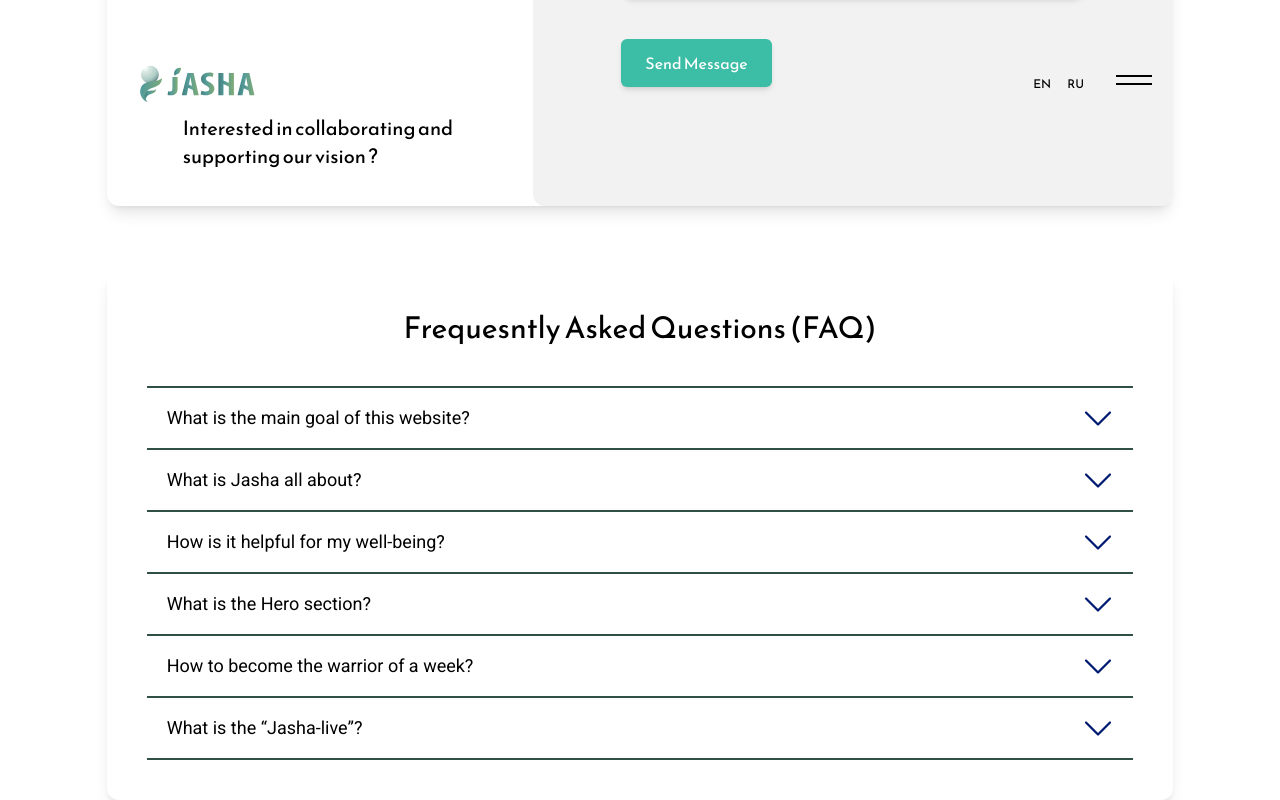
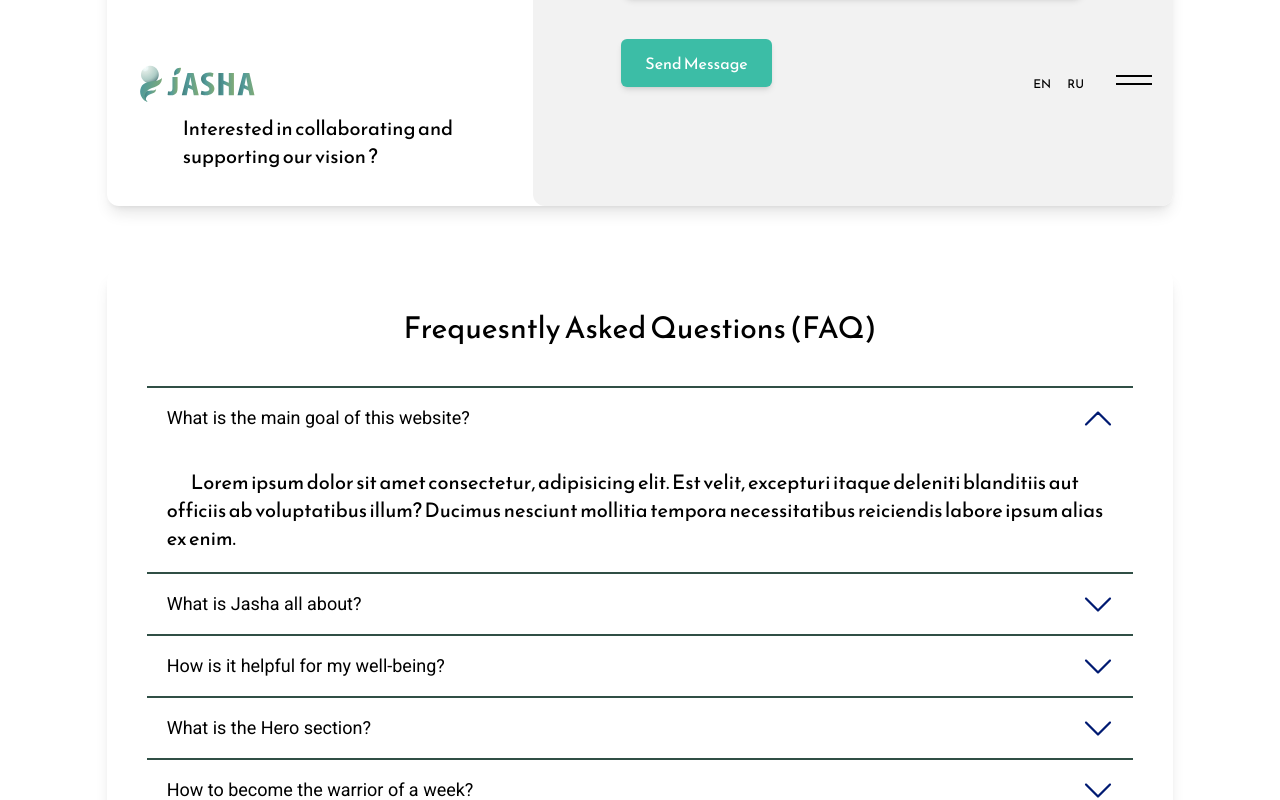
Before and after one commit to AboNazari/JASHA, a React (Create React App) app: page / in a window 1280 px wide. Both pictures are taken after a click on the icon 1098 px from the left and 5096 px from the top of the page. Shown: the part 4678-5478 px from the top of the page. Built offline with nearby package versions, Linux system fonts and the light colour scheme.

Commit message:
FAQ fixed

```diff
--- a/src/components/Question.jsx
+++ b/src/components/Question.jsx
@@ -1,8 +1,14 @@
-import React from "react";
+import React, { useState } from "react";
 import { ReactComponent as Up } from "../icons/Up.svg";
 import { ReactComponent as Down } from "../icons/Down.svg";
 
-const Question = ({ Question, Answer, open, openHandler, id }) => {
+const Question = ({ Question, Answer, id }) => {
+  const [active, setActive] = useState(false);
+
+  const openTab = () => {
+    setActive(!active);
+  };
+
   return (
     <div>
       <li
@@ -10,19 +16,19 @@ const Question = ({ Question, Answer, open, openHandler, id }) => {
         className="border-t-2 border-dark py-4 flex  justify-between text-lg px-5 items-center"
       >
         <p>{Question}</p>
-        {open ? (
+        {active ? (
           <Up
             className=" transition transform hover:-translate-y-1 hover:duration-[400ms] ease-out hover:ease-in"
-            onClick={openHandler}
+            onClick={openTab}
           />
         ) : (
           <Down
             className=" transition transform hover:translate-y-1 hover:duration-[400ms] ease-out hover:ease-in "
-            onClick={openHandler}
+            onClick={openTab}
           />
         )}
       </li>
-      {open ? (
+      {active ? (
         <p className="md:p-5 p-3  text-xl font-primary first-letter:pl-6">
           {Answer}
         </p>
--- a/src/layouts/FAQ.jsx
+++ b/src/layouts/FAQ.jsx
@@ -5,23 +5,6 @@ import QuestionsData from "../data/QuestionsData";
 
 const FAQ = () => {
   const [data, setData] = useState(QuestionsData);
-  const [isOpen, setIsOpen] = useState(false);
-
-  // The Open Handler
-  const onToOpenClick = (e) => {
-    console.log(e.target.parentElement.id);
-
-    const id = e.target.parentElement.id;
-
-    console.log(data.id);
-
-    // Check out the existence of the id
-    data.map((Q) => {
-      if (Q.id === id) {
-        setIsOpen(!isOpen);
-      }
-    });
-  };
 
   return (
     <div className="w-11/12 lg:w-10/12 rounded-xl shadow-lg  mx-auto p-10 ">
@@ -37,8 +20,6 @@ const FAQ = () => {
                 id={Que.id}
                 Question={Que.Q}
                 Answer={Que.A}
-                open={Que.isOpen}
-                openHandler={onToOpenClick}
               />
             );
           })}
```
